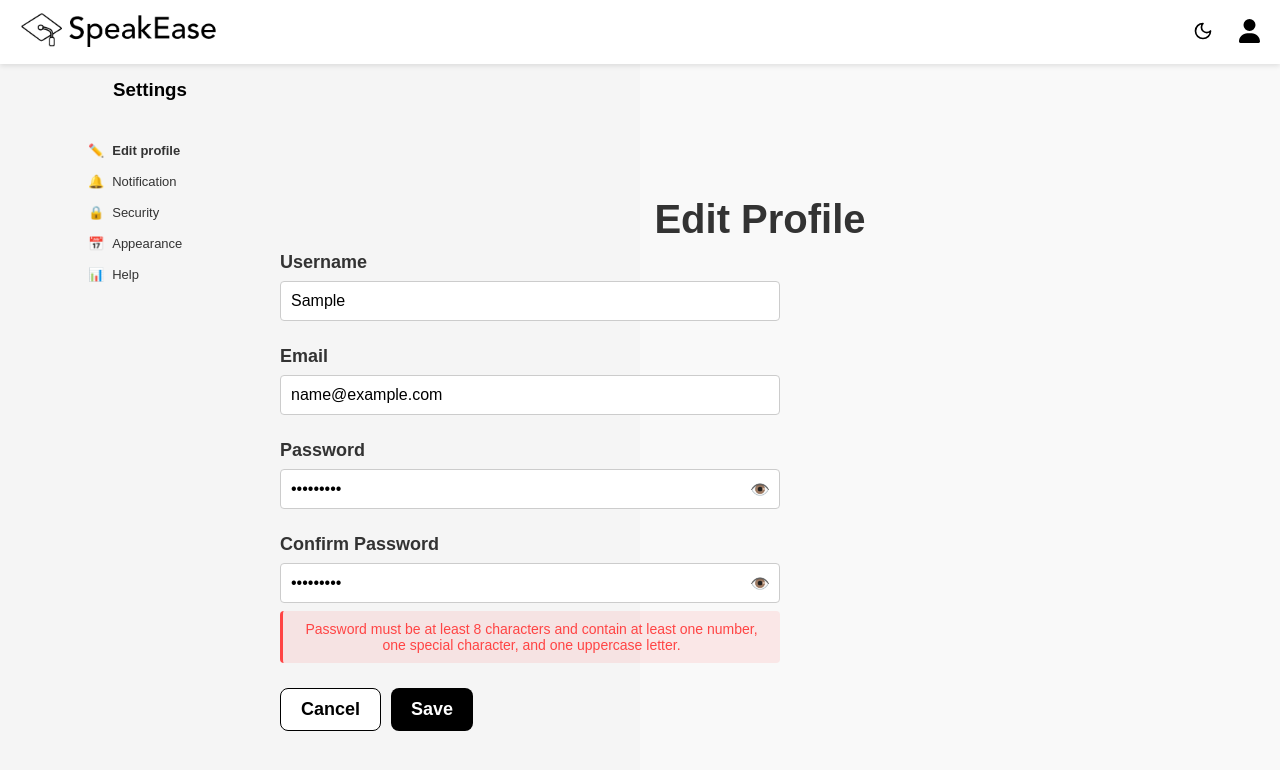
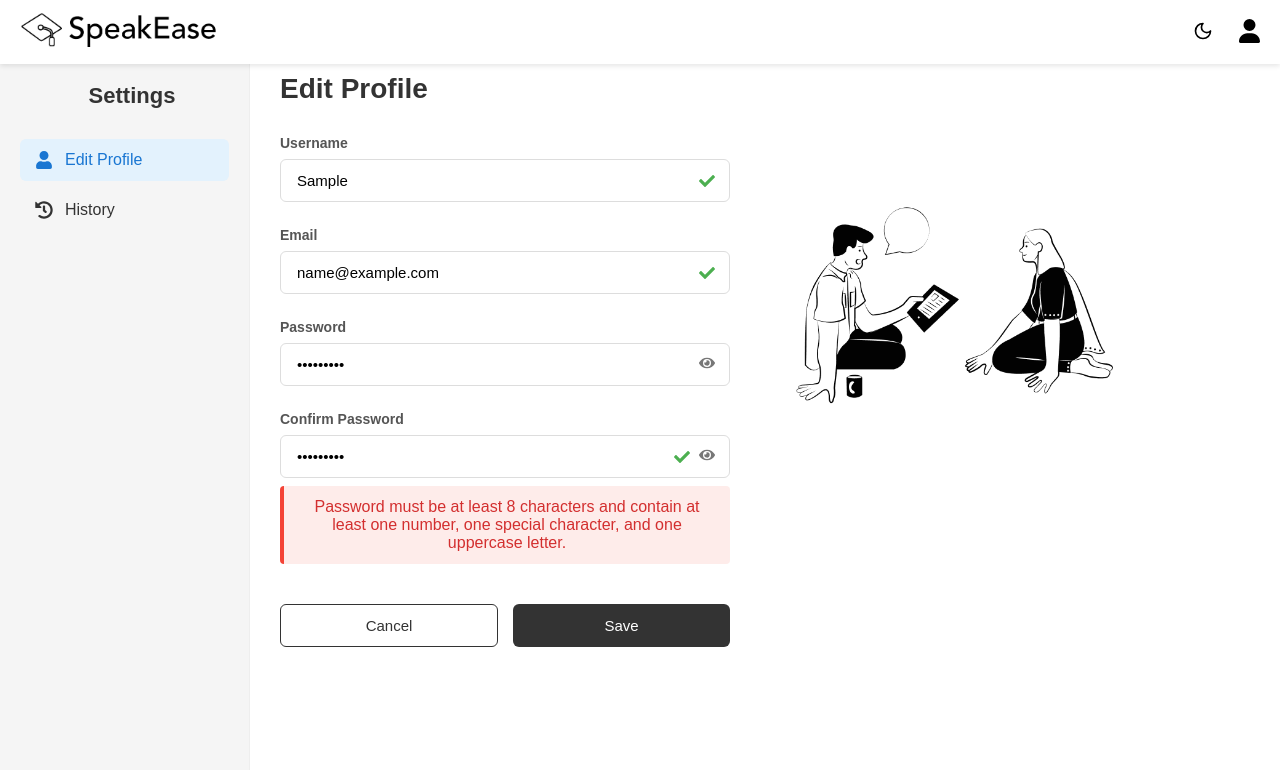
Before and after one commit to OrelShai/SpeakEase, a React (Create React App) app in the folder speakease-frontend/: page /edit-profile in a window 1280 px wide. Both pictures are taken after typing "Sample", "name@example.com", "Sample123", "Sample123" into the empty fields and a click on the button "Save". Shown: the top 770 px of the page. Built offline with nearby package versions, Linux system fonts and the light colour scheme.

Commit message:
edit profile page
fix the ui of the page
add history section

```diff
--- a/speakease-frontend/src/pages/EditProfile.css
+++ b/speakease-frontend/src/pages/EditProfile.css
@@ -1,228 +1,430 @@
-/* General Styles */
-body {
-    font-family: Arial, sans-serif;
-    margin: 0;
-    padding: 0;
-    background-color: #f9f9f9;
-    display: flex;
-    height: 100vh;
-    width: 200%;
+/* General reset */
+* {
+  box-sizing: border-box;
+  margin: 0;
+  padding: 0;
 }
 
-/* Full Page Layout */
-.edit-profile-container {
-    display: flex;
-    width: 200%;
-    height: 100vh;
-    margin: 0;
-    padding: 0;
+body {
+  font-family: Arial, sans-serif;
+  background-color: #f9f9f9;
+  color: #333;
+  margin: 0;
+  padding: 0;
 }
 
-/* Main Sidebar (Thinner) */
-.sidebar {
-    width: 180px; /* Made it thinner */
-    background: #f5f5f5;
-    padding: 20px;
-    display: flex;
-    flex-direction: column;
-    align-items: center;
-    height: 100vh;
-    position: absolute;
-    left: 60px; /* Placed immediately after icon sidebar */
-    top: 0;
+/* Full-page container like VideoMeeting */
+.edit-profile-container {
+  display: flex;
+  position: fixed;
+  top: 33px;
+  left: 0;
+  right: 0;
+  bottom: 0;
+  width: 100%;
+  height: 100vh;
+  background-color: #fff;
+  overflow: hidden;
 }
 
-.sidebar-header {
-    text-align: center;
+/* Fixed sidebar */
+.profile-sidebar {
+  width: 250px;
+  height: 100%;
+  background-color: #f5f5f5;
+  padding: 40px 20px;
+  border-right: 1px solid #eee;
+  overflow-y: auto;
 }
 
-.sidebar-header .logo {
-    font-size: 20px;
-    font-weight: bold;
-    background: black;
-    color: white;
-    padding: 8px;
-    border-radius: 50%;
-    margin-bottom: 10px;
+.profile-sidebar h2 {
+  font-size: 22px;
+  margin-bottom: 30px;
+  padding-left: 15px;
+  color: #333;
 }
 
-.menu {
-    list-style: none;
-    padding: 0;
-    width: 100%;
+.profile-menu {
+  list-style: none;
 }
 
-.menu li {
-    display: flex;
-    align-items: center;
-    padding: 8px;
-    font-size: 13px;
-    color: #333;
-    cursor: pointer;
+.profile-menu li {
+  display: flex;
+  align-items: center;
+  padding: 12px 15px;
+  margin-bottom: 8px;
+  border-radius: 6px;
+  cursor: pointer;
+  transition: background-color 0.2s;
 }
 
-.menu li span {
-    margin-right: 8px;
+.profile-menu li:hover {
+  background-color: #e9e9e9;
 }
 
-.menu li.active {
-    font-weight: bold;
+.profile-menu li.active {
+  background-color: #e3f2fd;
+  color: #1976d2;
+  font-weight: 500;
 }
 
-/* Profile Content */
-.profile-content {
-    flex: 1;
-    padding: 40px;
-    display: flex;
-    flex-direction: column;
-    justify-content: center;
-    align-items: flex-start;
-    margin-left: 240px; /* Adjust to start right after the sidebars */
-    width: calc(100% - 240px); /* Ensures it uses the remaining space */
+.menu-icon {
+  margin-right: 12px;
+  font-size: 18px;
 }
 
-/* Titles */
-h1 {
-    font-size: 2rem;
-    margin-bottom: 10px;
-    color: #333;
+/* Adjusted content area with reduced left padding */
+.profile-content {
+  flex: 1;
+  padding: 40px 20px 40px 30px; /* Reduced left padding */
+  overflow-y: auto;
+  height: 100vh;
 }
 
-/* Input Groups */
-.input-group {
-    margin-bottom: 20px;
-    display: flex;
-    flex-direction: column;
-    width: 100%;
-    max-width: 500px; /* Made text boxes longer */
+.profile-content h1 {
+  font-size: 28px;
+  margin-bottom: 30px;
+  color: #333;
+  text-align: left; /* Ensure left alignment */
 }
 
-label {
-    font-size: 0.9rem;
-    color: #555;
-    margin-bottom: 5px;
-    text-align: left;
+/* Form styling - left aligned */
+.profile-form {
+  width: 100%;
+  max-width: 100%; /* Remove max-width constraint */
 }
 
-input {
-    width: 100%;
-    padding: 12px;
-    border: 1px solid #ccc;
-    border-radius: 4px;
-    font-size: 1rem;
+.form-columns {
+  display: flex;
+  width: 100%;
 }
 
-/* Password Toggle */
-.input-with-icon {
-    display: flex;
-    align-items: center;
-    position: relative;
+.form-main {
+  flex: 1;
+  margin-right: 20px;
+  max-width: 450px; /* Cap width of form area */
 }
 
-.toggle-password {
-    position: absolute;
-    right: 10px;
-    cursor: pointer;
+.form-illustration {
+  flex: 1;
+  display: flex;
+  justify-content: flex-end;
+  align-items: flex-end;
+  min-width: 300px; /* Ensure illustration has some space */
 }
 
-/* Bottom Section */
-.bottom-section {
-    display: flex;
-    align-items: center;
-    justify-content: space-between;
-    margin-top: 20px;
+/* Input groups - left aligned and tighter */
+.input-group {
+  margin-bottom: 24px;
+  width: 100%;
+  max-width: 100%;
 }
 
-/* Buttons */
+.input-group label {
+  display: block;
+  margin-bottom: 8px;
+  font-size: 14px;
+  color: #555;
+  text-align: left;
+}
+
+/* Input groups */
+.input-group {
+  margin-bottom: 24px;
+}
+
+.input-group label {
+  display: block;
+  margin-bottom: 8px;
+  font-size: 14px;
+  color: #555;
+}
+
+.input-with-validation {
+  position: relative;
+  display: flex;
+  align-items: center;
+}
+
+.input-with-validation input {
+  width: 100%;
+  padding: 12px 40px 12px 16px;
+  border: 1px solid #ddd;
+  border-radius: 6px;
+  font-size: 15px;
+  transition: border-color 0.2s;
+}
+
+.input-with-validation input:focus {
+  outline: none;
+  border-color: #1976d2;
+  box-shadow: 0 0 0 2px rgba(25, 118, 210, 0.1);
+}
+
+.toggle-visibility {
+  position: absolute;
+  right: 15px;
+  cursor: pointer;
+  color: #777;
+}
+
+.validation-check {
+  position: absolute;
+  right: 15px;
+  color: #4caf50;
+}
+
+/* For password fields with both toggle and validation */
+.input-with-validation input[type="password"] ~ .validation-check,
+.input-with-validation input[type="text"][id="password"] ~ .validation-check,
+.input-with-validation input[type="text"][id="confirmPassword"] ~ .validation-check {
+  right: 40px;
+}
+
+/* Buttons left aligned */
 .button-group {
-    display: flex;
-    gap: 10px;
+  display: flex;
+  gap: 15px;
+  margin-top: 40px;
+  justify-content: flex-start; /* Align buttons to the left */
 }
 
 .cancel-button {
-    background: white;
-    border: 1px solid black;
-    color: black;
-    padding: 10px 20px;
-    cursor: pointer;
+  padding: 12px 24px;
+  background-color: transparent;
+  border: 1px solid #333;
+  border-radius: 6px;
+  color: #333;
+  font-size: 15px;
+  font-weight: 500;
+  cursor: pointer;
+  transition: background-color 0.2s;
+}
+
+.cancel-button:hover {
+  background-color: #f5f5f5;
 }
 
 .save-button {
-    background: black;
-    color: white;
-    padding: 10px 20px;
-    border: none;
-    cursor: pointer;
+  padding: 12px 24px;
+  background-color: #333;
+  border: none;
+  border-radius: 6px;
+  color: white;
+  font-size: 15px;
+  font-weight: 500;
+  cursor: pointer;
+  transition: background-color 0.2s;
 }
 
 .save-button:hover {
-    background: #333;
+  background-color: #222;
 }
 
-/* Password error message */
+/* Success and error messages */
+.success-message {
+  padding: 12px 16px;
+  margin-bottom: 24px;
+  background-color: rgba(76, 175, 80, 0.1);
+  border-left: 4px solid #4caf50;
+  color: #2e7d32;
+  border-radius: 4px;
+  animation: fadeIn 0.3s;
+}
+
 .password-error {
-    color: #e53935;
-    font-size: 14px;
-    margin-top: 5px;
-    font-weight: 500;
+  margin-top: 8px;
+  padding: 12px 16px;
+  background-color: rgba(244, 67, 54, 0.1);
+  border-left: 4px solid #f44336;
+  color: #d32f2f;
+  border-radius: 4px;
+}
+
+@keyframes fadeIn {
+  from { opacity: 0; transform: translateY(-10px); }
+  to { opacity: 1; transform: translateY(0); }
+}
+
+/* History view */
+.history-view {
+  width: 100%;
+}
+
+/* Dark mode styles */
+.dark-mode .edit-profile-container {
+  background-color: #111827; /* bg-gray-900 */
+  color: white;
+}
+
+.dark-mode .profile-sidebar {
+  background-color: #1f2937; /* bg-gray-800 */
+  border-right: 1px solid #374151; /* border-gray-700 */
+}
+
+.dark-mode .profile-sidebar h2 {
+  color: white;
+}
+
+.dark-mode .profile-menu li {
+  color: #e5e7eb; /* text-gray-200 */
+}
+
+.dark-mode .profile-menu li:hover {
+  background-color: #374151; /* bg-gray-700 */
+}
+
+.dark-mode .profile-menu li.active {
+  background-color: #1e3a8a; /* bg-blue-900 */
+  color: #93c5fd; /* text-blue-300 */
+}
+
+.dark-mode .profile-content {
+  background-color: #111827; /* bg-gray-900 */
+}
+
+.dark-mode .profile-content h1 {
+  color: white;
+}
+
+.dark-mode .input-group label {
+  color: #d1d5db; /* text-gray-300 */
+}
+
+.dark-mode .input-with-validation input {
+  background-color: #374151; /* bg-gray-700 */
+  border-color: #4b5563; /* border-gray-600 */
+  color: white;
+}
+
+.dark-mode .input-with-validation input:focus {
+  border-color: #60a5fa; /* border-blue-400 */
+  box-shadow: 0 0 0 2px rgba(96, 165, 250, 0.2); /* blue-400 with opacity */
+}
+
+.dark-mode .input-with-validation input::placeholder {
+  color: #9ca3af; /* text-gray-400 */
+}
+
+.dark-mode .toggle-visibility {
+  color: #d1d5db; /* text-gray-300 */
+}
+
+.dark-mode .cancel-button {
+  border-color: #d1d5db; /* border-gray-300 */
+  color: #d1d5db; /* text-gray-300 */
+}
+
+.dark-mode .cancel-button:hover {
+  background-color: #374151; /* bg-gray-700 */
+}
+
+.dark-mode .save-button {
+  background-color: #2563eb; /* bg-blue-600 */
+  color: white;
+}
+
+.dark-mode .save-button:hover {
+  background-color: #1d4ed8; /* bg-blue-700 */
+}
+
+.dark-mode .success-message {
+  background-color: rgba(16, 185, 129, 0.1); /* bg-green-600 with opacity */
+  border-left: 4px solid #10b981; /* border-green-600 */
+  color: #d1fae5; /* text-green-100 */
+}
+
+.dark-mode .password-error {
+  background-color: rgba(239, 68, 68, 0.1); /* bg-red-500 with opacity */
+  border-left: 4px solid #ef4444; /* border-red-500 */
+  color: #fee2e2; /* text-red-100 */
+}
+
+.dark-mode .validation-check {
+  color: #34d399; /* text-green-400 */
+}
+
+/* Responsive layout */
+@media (max-width: 1100px) {
+  .form-illustration {
+    flex: 1;
   }
 
-  /* Disabled save button */
-  .save-button:disabled {
-    background-color: #cccccc;
-    cursor: not-allowed;
+  .form-main {
+    flex: 2;
   }
-/* Password error message */
-.password-error {
-    color: #ff4444;
-    font-size: 14px;
-    margin-top: 8px;
-    padding: 10px 12px;
-    background-color: rgba(255, 68, 68, 0.1);
-    border-radius: 4px;
-    border-left: 3px solid #ff4444;
+}
+
+@media (max-width: 900px) {
+  .edit-profile-container {
+    position: absolute;
+    display: flex;
+    flex-direction: column;
+    height: auto;
   }
 
-  /* Disabled save button */
-  .save-button:disabled {
-    background-color: #cccccc;
-    cursor: not-allowed;
-  }
-  /* Password error message */
-.password-error {
-    color: #ff4444;
-    font-size: 14px;
-    margin-top: 8px;
-    padding: 10px 12px;
-    background-color: rgba(255, 68, 68, 0.1);
-    border-radius: 4px;
-    border-left: 3px solid #ff4444;
+  .profile-sidebar {
+    width: 100%;
+    height: auto;
+    border-right: none;
+    border-bottom: 1px solid #eee;
+    padding: 20px;
   }
 
-  /* Success message */
-.success-message {
-    color: #4CAF50;
-    font-size: 16px;
-    margin: 15px 0;
-    padding: 12px 15px;
-    background-color: rgba(76, 175, 80, 0.1);
-    border-radius: 4px;
-    border-left: 3px solid #4CAF50;
-    animation: fadeIn 0.3s ease-in-out;
+  .profile-content {
+    height: auto;
+    padding: 30px 20px;
   }
 
-  @keyframes fadeIn {
-    from { opacity: 0; transform: translateY(-10px); }
-    to { opacity: 1; transform: translateY(0); }
+  .profile-menu {
+    display: flex;
+    overflow-x: auto;
   }
 
-  /* Password error message */
-  .password-error {
-    color: #ff4444;
-    font-size: 14px;
-    margin-top: 8px;
-    padding: 10px 12px;
-    background-color: rgba(255, 68, 68, 0.1);
-    border-radius: 4px;
-    border-left: 3px solid #ff4444;
+  .profile-menu li {
+    white-space: nowrap;
+    margin-right: 10px;
+    margin-bottom: 0;
   }
+
+  .form-columns {
+    flex-direction: column;
+  }
+
+  .form-main {
+    margin-right: 0;
+  }
+
+  .form-illustration {
+    display: none;
+  }
+}
+/* Update the illustration styling */
+.profile-illustration {
+    width: 100%;
+    max-width: 600px; /* Increased from 450px */
+    height: 400px; /* Increased from 300px */
+    background-image: url(../../public/images/small-team-discussing-ideas-2194220-0.png);
+    background-size: contain;
+    background-repeat: no-repeat;
+    background-position: bottom left;
+    position: absolute;
+    bottom: 30px; /* Moved closer to bottom */
+    left: -50px; /* Moved more to the left */
+    z-index: 0;
+  }
+
+  /* Adjust form-illustration container for absolute positioning */
+  .form-illustration {
+    flex: 1;
+    position: relative;
+    height: 100%;
+    min-height: 400px; /* Increased to match larger illustration */
+    overflow: visible; /* Allow illustration to overflow */
+  }
+
+  /* Make sure form is above illustration */
+  .form-main {
+    position: relative;
+    z-index: 1;
+  }
--- a/speakease-frontend/src/pages/EditProfile.js
+++ b/speakease-frontend/src/pages/EditProfile.js
@@ -1,5 +1,6 @@
 import React, { useState } from "react";
 import "./EditProfile.css";
+import { FaUser, FaHistory, FaCheck, FaEye, FaEyeSlash } from "react-icons/fa"; // Add react-icons
 
 const EditProfile = () => {
   const [passwordVisible, setPasswordVisible] = useState(false);
@@ -8,7 +9,18 @@ const EditProfile = () => {
   const [confirmPassword, setConfirmPassword] = useState("");
   const [passwordError, setPasswordError] = useState("");
   const [showError, setShowError] = useState(false);
-  const [showSuccess, setShowSuccess] = useState(false); // New state for success notification
+  const [showSuccess, setShowSuccess] = useState(false);
+  const [activeView, setActiveView] = useState("profile"); // "profile" or "history"
+
+  // Username and email states
+  const [username, setUsername] = useState("");
+  const [email, setEmail] = useState("");
+
+  // Validation states
+  const [usernameValid, setUsernameValid] = useState(false);
+  const [emailValid, setEmailValid] = useState(false);
+  const [passwordValid, setPasswordValid] = useState(false);
+  const [confirmPasswordValid, setConfirmPasswordValid] = useState(false);
 
   // Check if password meets complexity requirements
   const isPasswordValid = (pwd) => {
@@ -29,13 +41,40 @@ const EditProfile = () => {
 
   // Check if passwords match
   const passwordsMatch = () => {
-    return password === confirmPassword;
+    return password === confirmPassword && password !== "";
   };
 
-  // Simple handlers to update state without validation
+  // Validate email format
+  const validateEmail = (email) => {
+    const re = /^(([^<>()[\]\\.,;:\s@"]+(\.[^<>()[\]\\.,;:\s@"]+)*)|(".+"))@((\[[0-9]{1,3}\.[0-9]{1,3}\.[0-9]{1,3}\.[0-9]{1,3}\])|(([a-zA-Z\-0-9]+\.)+[a-zA-Z]{2,}))$/;
+    return re.test(String(email).toLowerCase());
+  };
+
+  // Handle username change
+  const handleUsernameChange = (e) => {
+    const value = e.target.value;
+    setUsername(value);
+    setUsernameValid(value.length >= 3);
+
+    if (showSuccess) setShowSuccess(false);
+  };
+
+  // Handle email change
+  const handleEmailChange = (e) => {
+    const value = e.target.value;
+    setEmail(value);
+    setEmailValid(validateEmail(value));
+
+    if (showSuccess) setShowSuccess(false);
+  };
+
+  // Handle password change
   const handlePasswordChange = (e) => {
-    setPassword(e.target.value);
-    // Only hide notifications when typing
+    const value = e.target.value;
+    setPassword(value);
+    setPasswordValid(isPasswordValid(value));
+    setConfirmPasswordValid(value && value === confirmPassword);
+
     if (showError || showSuccess) {
       setShowError(false);
       setShowSuccess(false);
@@ -43,9 +82,12 @@ const EditProfile = () => {
     }
   };
 
+  // Handle confirm password change
   const handleConfirmPasswordChange = (e) => {
-    setConfirmPassword(e.target.value);
-    // Only hide notifications when typing
+    const value = e.target.value;
+    setConfirmPassword(value);
+    setConfirmPasswordValid(password && value === password);
+
     if (showError || showSuccess) {
       setShowError(false);
       setShowSuccess(false);
@@ -53,91 +95,108 @@ const EditProfile = () => {
     }
   };
 
-  // Handle form submission with validation
+  // Handle form submission
   const handleSubmit = (e) => {
     e.preventDefault();
 
-    // Reset notifications
     setShowError(false);
     setShowSuccess(false);
 
-    // Only validate if either password field is filled
+    // Validate if password fields are filled
     if (password || confirmPassword) {
-      // Check if one field is empty while the other has a value
       if ((password && !confirmPassword) || (!password && confirmPassword)) {
         setPasswordError("Both password fields must be filled");
         setShowError(true);
         return;
       }
 
-      // Validate password complexity
       if (!isPasswordValid(password)) {
         setPasswordError("Password must be at least 8 characters and contain at least one number, one special character, and one uppercase letter.");
         setShowError(true);
         return;
       }
 
-      // Validate passwords match
       if (!passwordsMatch()) {
         setPasswordError("Passwords do not match");
         setShowError(true);
         return;
       }
-
-      // If we get here, validation passed - show success notification
-      setShowSuccess(true);
-    } else {
-      // No password changes, just show success for other fields
-      setShowSuccess(true);
     }
 
-    // Continue with form submission
+    // If we get here, validation passed
+    setShowSuccess(true);
     console.log("Form submitted successfully");
-    // Add your API calls or further processing here
   };
 
   return (
     <div className="edit-profile-container">
-      {/* Main Sidebar (Thinner) */}
-      <div className="sidebar">
-        <div className="sidebar-header">
-          <div className="logo">Pd</div>
-          <h3>Settings</h3>
-        </div>
-        <ul className="menu">
-          <li className="active"><span>✏️</span> Edit profile</li>
-          <li><span>🔔</span> Notification</li>
-          <li><span>🔒</span> Security</li>
-          <li><span>📅</span> Appearance</li>
-          <li><span>📊</span> Help</li>
+      {/* Left column with navigation */}
+      <div className="profile-sidebar">
+        <h2>Settings</h2>
+        <ul className="profile-menu">
+          <li
+            className={activeView === "profile" ? "active" : ""}
+            onClick={() => setActiveView("profile")}
+          >
+            <FaUser className="menu-icon" />
+            <span>Edit Profile</span>
+          </li>
+          <li
+            className={activeView === "history" ? "active" : ""}
+            onClick={() => setActiveView("history")}
+          >
+            <FaHistory className="menu-icon" />
+            <span>History</span>
+          </li>
         </ul>
       </div>
 
-      {/* Profile Form */}
+      {/* Right column with content */}
       <div className="profile-content">
+        {activeView === "profile" ? (
+          <>
             <h1>Edit Profile</h1>
 
-        {/* Success notification */}
             {showSuccess && (
               <div className="success-message">
                 Your profile has been updated successfully!
               </div>
             )}
 
-        <form onSubmit={handleSubmit}>
+            <form onSubmit={handleSubmit} className="profile-form">
+              <div className="form-columns">
+                <div className="form-main">
                   <div className="input-group">
                     <label htmlFor="username">Username</label>
-            <input type="text" id="username" placeholder="Enter your username" />
+                    <div className="input-with-validation">
+                      <input
+                        type="text"
+                        id="username"
+                        placeholder="Enter your username"
+                        value={username}
+                        onChange={handleUsernameChange}
+                      />
+                      {usernameValid && <FaCheck className="validation-check" />}
+                    </div>
                   </div>
 
                   <div className="input-group">
                     <label htmlFor="email">Email</label>
-            <input type="email" id="email" placeholder="Enter your email" />
+                    <div className="input-with-validation">
+                      <input
+                        type="email"
+                        id="email"
+                        placeholder="Enter your email"
+                        value={email}
+                        onChange={handleEmailChange}
+                      />
+                      {emailValid && <FaCheck className="validation-check" />}
+                    </div>
                   </div>
 
                   <div className="input-group">
                     <label htmlFor="password">Password</label>
-            <div className="input-with-icon">
+                    <div className="input-with-validation">
                       <input
                         type={passwordVisible ? "text" : "password"}
                         id="password"
@@ -145,15 +204,19 @@ const EditProfile = () => {
                         value={password}
                         onChange={handlePasswordChange}
                       />
-              <span className="toggle-password" onClick={() => setPasswordVisible(!passwordVisible)}>
-                {passwordVisible ? "🙈" : "👁️"}
+                      <span
+                        className="toggle-visibility"
+                        onClick={() => setPasswordVisible(!passwordVisible)}
+                      >
+                        {passwordVisible ? <FaEyeSlash /> : <FaEye />}
                       </span>
+                      {passwordValid && <FaCheck className="validation-check" />}
                     </div>
                   </div>
 
                   <div className="input-group">
                     <label htmlFor="confirmPassword">Confirm Password</label>
-            <div className="input-with-icon">
+                    <div className="input-with-validation">
                       <input
                         type={confirmPasswordVisible ? "text" : "password"}
                         id="confirmPassword"
@@ -161,22 +224,38 @@ const EditProfile = () => {
                         value={confirmPassword}
                         onChange={handleConfirmPasswordChange}
                       />
-              <span className="toggle-password" onClick={() => setConfirmPasswordVisible(!confirmPasswordVisible)}>
-                {confirmPasswordVisible ? "🙈" : "👁️"}
+                      <span
+                        className="toggle-visibility"
+                        onClick={() => setConfirmPasswordVisible(!confirmPasswordVisible)}
+                      >
+                        {confirmPasswordVisible ? <FaEyeSlash /> : <FaEye />}
                       </span>
+                      {confirmPasswordValid && <FaCheck className="validation-check" />}
                     </div>
-            {showError && passwordError && <div className="password-error">{passwordError}</div>}
+                    {showError && passwordError && (
+                      <div className="password-error">{passwordError}</div>
+                    )}
                   </div>
 
-          <div className="bottom-section">
                   <div className="button-group">
                     <button type="button" className="cancel-button">Cancel</button>
-              <button type="submit" className="save-button">
-                Save
-              </button>
+                    <button type="submit" className="save-button">Save</button>
+                  </div>
+                </div>
+
+                <div className="form-illustration">
+                  <div className="profile-illustration"></div>
                 </div>
               </div>
             </form>
+          </>
+        ) : (
+          <div className="history-view">
+            <h1>History</h1>
+            <p>Your practice history will appear here.</p>
+            {/* History content goes here */}
+          </div>
+        )}
       </div>
     </div>
   );
```
Also changed, not shown: speakease-frontend/src/pages/image-20250322-161209.png (deleted). Lines whose indentation alone changed are shown as unchanged.
